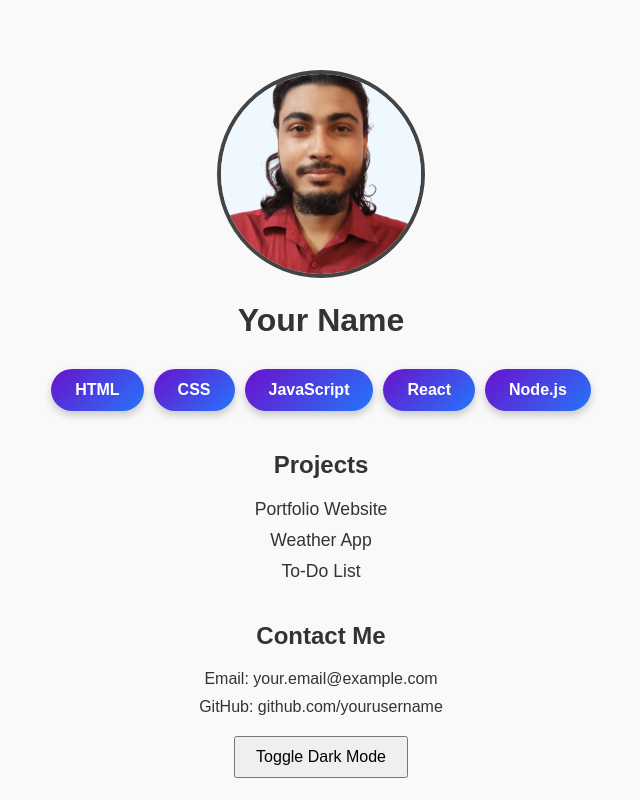
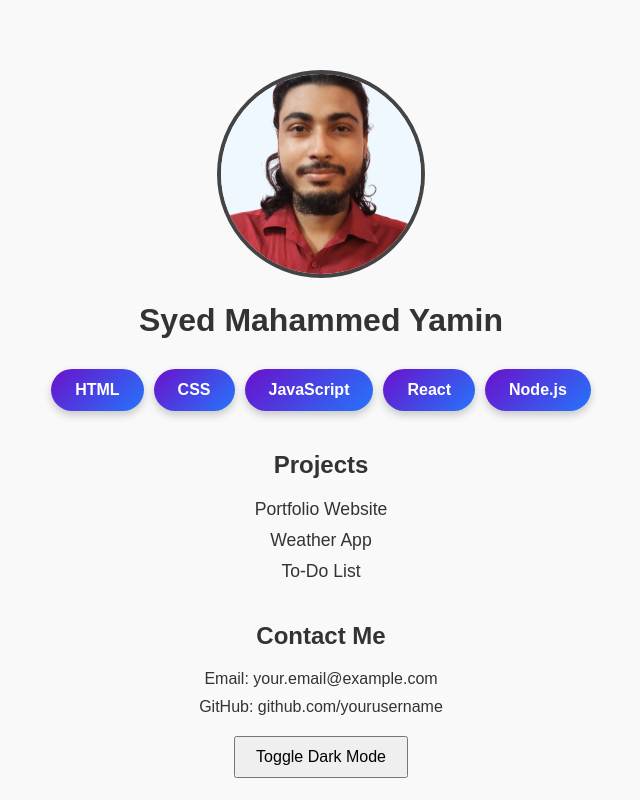
Before and after one commit to SyedMahammedYamin/Portfolio, a plain HTML site: page index.html in a window 1280 px wide. Shown: the whole page, without its empty margins (319-959 px from the left). Drawn offline with Linux system fonts and the light colour scheme.

Commit message:
Update index.html

```diff
--- a/index.html
+++ b/index.html
@@ -92,7 +92,7 @@
 <body>
   <div class="container">
     <img src="image.png" alt="Photo" class="profile-pic">
-    <div class="name">Your Name</div>
+    <div class="name">Syed Mahammed Yamin</div>
     <div class="skills">
       <div class="skill">HTML</div>
       <div class="skill">CSS</div>
```
